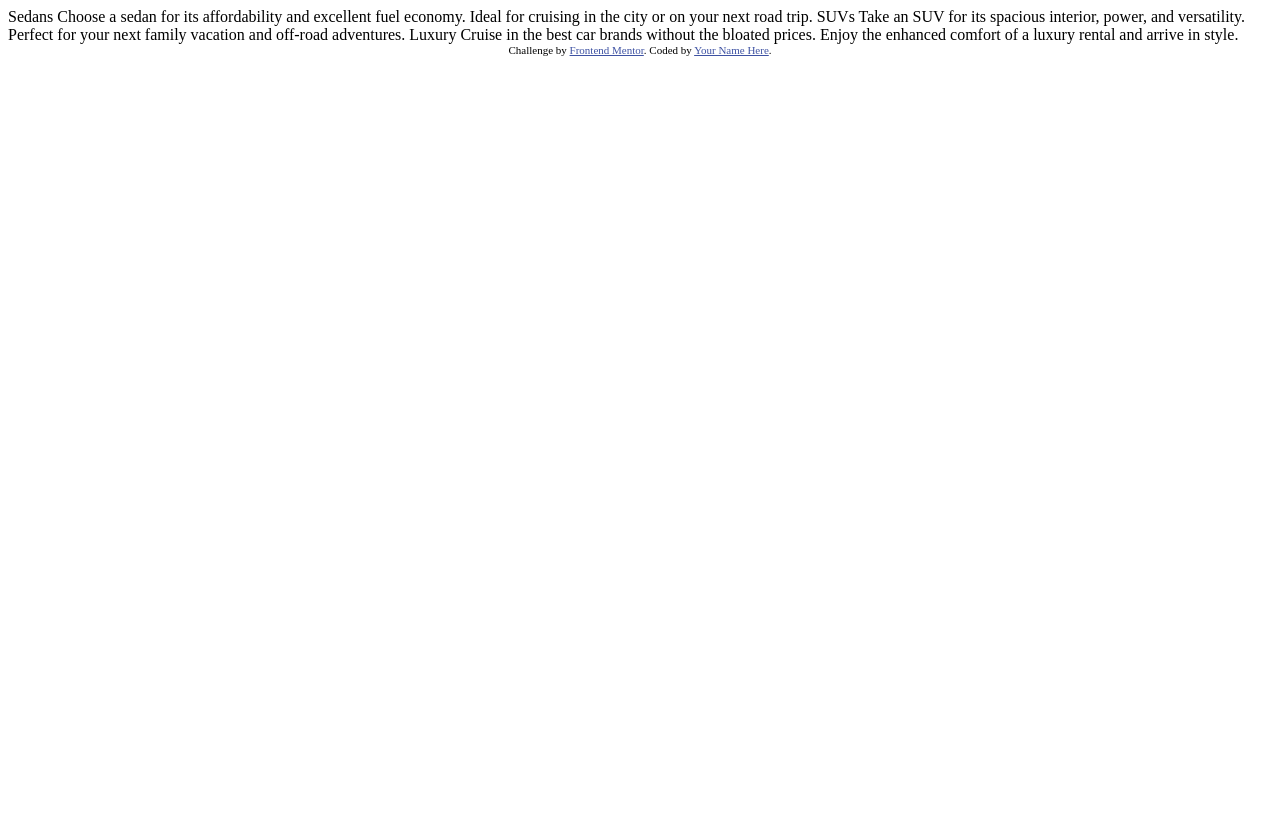
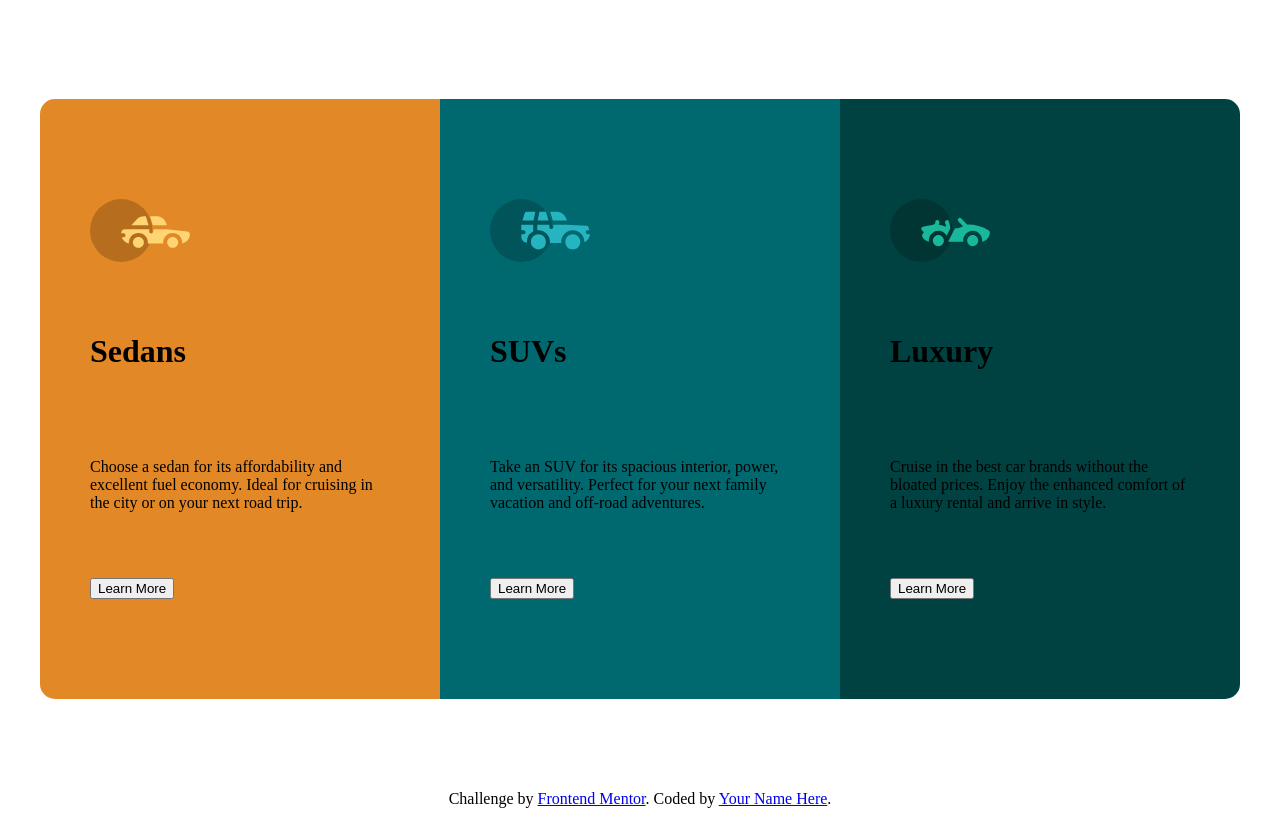
Before and after one commit to Axel0th/3-column_preview_card_component, a plain HTML site: page index.html in a window 1280 px wide. Drawn offline with Linux system fonts and the light colour scheme.

Commit message:
create 3 columns and style it using css

```diff
--- a/index.html
+++ b/index.html
@@ -5,28 +5,41 @@
   <meta name="viewport" content="width=device-width, initial-scale=1.0"> <!-- displays site properly based on user's device -->
 
   <link rel="icon" type="image/png" sizes="32x32" href="./images/favicon-32x32.png">
+  <link href="./style.css" rel="stylesheet">
 
   <title>Frontend Mentor | 3-column preview card component</title>
 
   <!-- Feel free to remove these styles or customise in your own stylesheet 👍 -->
-  <style>
-    .attribution { font-size: 11px; text-align: center; }
-    .attribution a { color: hsl(228, 45%, 44%); }
-  </style>
+
 </head>
 <body>
+  <div class="container">
 
-  Sedans
-  Choose a sedan for its affordability and excellent fuel economy. Ideal for cruising in the city
-  or on your next road trip.
+    <div class="card1">
+      <img src="./images/icon-sedans.svg" alt="Sedans icon">
+      <h1>Sedans</h1>
+      <p>Choose a sedan for its affordability and excellent fuel economy. Ideal for cruising in the city
+      or on your next road trip.</p>
+      <button>Learn More</button>
+    </div>
 
-  SUVs
-  Take an SUV for its spacious interior, power, and versatility. Perfect for your next family vacation
-  and off-road adventures.
+    <div class="card2">
+      <img src="./images/icon-suvs.svg" alt="SUVs icon">
+      <h1>SUVs</h1>
+      <p>Take an SUV for its spacious interior, power, and versatility. Perfect for your next family vacation
+      and off-road adventures.</p>
+      <button>Learn More</button>
+    </div>
 
-  Luxury
-  Cruise in the best car brands without the bloated prices. Enjoy the enhanced comfort of a luxury
-  rental and arrive in style.
+    <div class="card3">
+      <img src="./images/icon-luxury.svg" alt="Luxury icon">
+      <h1>Luxury</h1>
+      <p>Cruise in the best car brands without the bloated prices. Enjoy the enhanced comfort of a luxury
+      rental and arrive in style.</p>
+      <button>Learn More</button>
+    </div>
+
+  </div>
 
   <div class="attribution">
     Challenge by <a href="https://www.frontendmentor.io?ref=challenge" target="_blank">Frontend Mentor</a>.
--- a/style.css
+++ b/style.css
@@ -0,0 +1,54 @@
+.container {
+    display: flex;
+    flex-direction: row;
+    justify-content: center;
+    align-items: center;
+    height: 100vh;
+}
+
+body {
+    display: flex;
+    flex-direction: column;
+    align-items: center;
+    height: 100vh;
+}
+
+.card1,.card2,.card3 {
+    width: 300px;
+    height: 500px;
+    padding: 50px;
+    display: flex;
+    flex-direction: column;
+    justify-content: space-evenly;
+    align-items: flex-start;
+}
+
+.card1 {
+    background-color: hsl(31, 77%, 52%);
+    border-top-left-radius: 15px;
+    border-bottom-left-radius: 15px;
+}
+
+.card2 {
+    background-color: hsl(184, 100%, 22%);
+}
+
+.card3 {
+    background-color: hsl(179, 100%, 13%);
+    border-top-right-radius: 15px;
+    border-bottom-right-radius: 15px;
+}
+
+img {
+    width: 100px;
+    height: auto;
+}
+
+.attribution {
+
+}
+
+.headline {
+    font-weight: 700;
+    font-size: 15px;
+}
```
